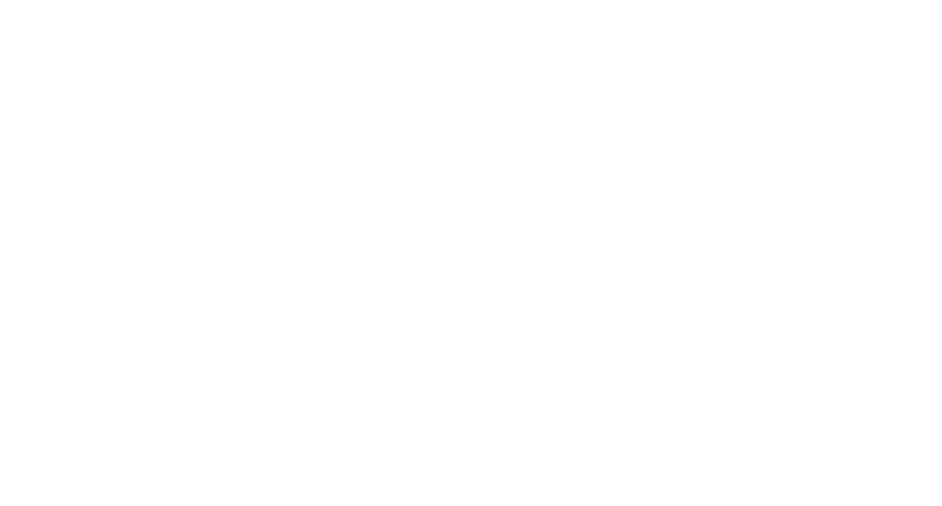
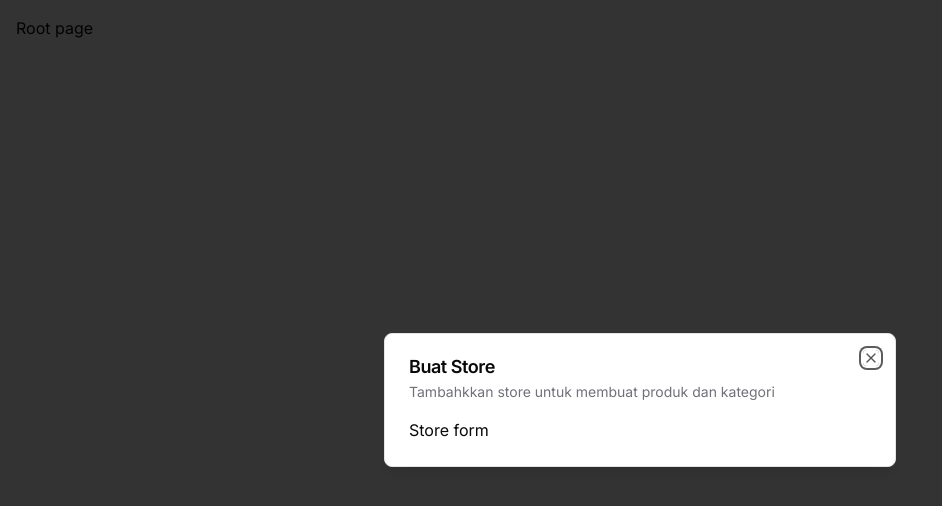
Before and after one commit to fyrmnzia/fyshop-admin, a Next.js app: page / in a window 1280 px wide. Shown: the top 506 px of the page, without its empty margins (0-942 px from the left). Built offline with nearby package versions, Linux system fonts and the light colour scheme.

Commit message:
komponen pembuatan toko

```diff
--- a/app/(root)/page.tsx
+++ b/app/(root)/page.tsx
@@ -1,10 +1,19 @@
-import { Button } from "@/components/ui/button";
-import { UserButton } from "@clerk/nextjs";
+"use client";
 
-export default function Home() {
-  return (
-    <main className="p-4">
-      <UserButton afterSignOutUrl="/" />
-    </main>
-  );
-}
+import Modal from "@/components/ui/modal";
+import { useStoreModal } from "@/hooks/use-store-modal";
+import { useEffect } from "react";
+
+const SetupPage = () => {
+  const onOpen = useStoreModal((state) => state.onOpen);
+  const isOpen = useStoreModal((state) => state.isOpen);
+
+  useEffect(() => {
+    if (!isOpen) {
+      onOpen();
+    }
+  }, [isOpen, onOpen]);
+  return <main className="p-4">Root page</main>;
+};
+
+export default SetupPage;
--- a/app/layout.tsx
+++ b/app/layout.tsx
@@ -2,6 +2,7 @@
 import { Inter } from "next/font/google";
 import "./globals.css";
 import { ClerkProvider } from "@clerk/nextjs";
+import { ModalProvider } from "@/providers/modal-provider";
 
 const inter = Inter({ subsets: ["latin"] });
 export const metadata: Metadata = {
@@ -17,7 +18,10 @@
   return (
     <ClerkProvider>
       <html lang="en">
-        <body className={`${inter.className} antialiased`}>{children}</body>
+        <body className={`${inter.className} antialiased`}>
+          <ModalProvider />
+          {children}
+        </body>
       </html>
     </ClerkProvider>
   );
--- /dev/null
+++ b/components/modals/store-modal.tsx
@@ -0,0 +1,19 @@
+"use client";
+
+import { useStoreModal } from "@/hooks/use-store-modal";
+import Modal from "../ui/modal";
+
+export const StoreModal = () => {
+  const storeModal = useStoreModal();
+
+  return (
+    <Modal
+      title="Buat Store"
+      description="Tambahkkan store untuk membuat produk dan kategori"
+      isOpen={storeModal.isOpen}
+      onClose={storeModal.onClose}
+    >
+      Store form
+    </Modal>
+  );
+};
--- /dev/null
+++ b/components/ui/dialog.tsx
@@ -0,0 +1,122 @@
+"use client"
+
+import * as React from "react"
+import * as DialogPrimitive from "@radix-ui/react-dialog"
+import { X } from "lucide-react"
+
+import { cn } from "@/lib/utils"
+
+const Dialog = DialogPrimitive.Root
+
+const DialogTrigger = DialogPrimitive.Trigger
+
+const DialogPortal = DialogPrimitive.Portal
+
+const DialogClose = DialogPrimitive.Close
+
+const DialogOverlay = React.forwardRef<
+  React.ElementRef<typeof DialogPrimitive.Overlay>,
+  React.ComponentPropsWithoutRef<typeof DialogPrimitive.Overlay>
+>(({ className, ...props }, ref) => (
+  <DialogPrimitive.Overlay
+    ref={ref}
+    className={cn(
+      "fixed inset-0 z-50 bg-black/80  data-[state=open]:animate-in data-[state=closed]:animate-out data-[state=closed]:fade-out-0 data-[state=open]:fade-in-0",
+      className
+    )}
+    {...props}
+  />
+))
+DialogOverlay.displayName = DialogPrimitive.Overlay.displayName
+
+const DialogContent = React.forwardRef<
+  React.ElementRef<typeof DialogPrimitive.Content>,
+  React.ComponentPropsWithoutRef<typeof DialogPrimitive.Content>
+>(({ className, children, ...props }, ref) => (
+  <DialogPortal>
+    <DialogOverlay />
+    <DialogPrimitive.Content
+      ref={ref}
+      className={cn(
+        "fixed left-[50%] top-[50%] z-50 grid w-full max-w-lg translate-x-[-50%] translate-y-[-50%] gap-4 border bg-background p-6 shadow-lg duration-200 data-[state=open]:animate-in data-[state=closed]:animate-out data-[state=closed]:fade-out-0 data-[state=open]:fade-in-0 data-[state=closed]:zoom-out-95 data-[state=open]:zoom-in-95 data-[state=closed]:slide-out-to-left-1/2 data-[state=closed]:slide-out-to-top-[48%] data-[state=open]:slide-in-from-left-1/2 data-[state=open]:slide-in-from-top-[48%] sm:rounded-lg",
+        className
+      )}
+      {...props}
+    >
+      {children}
+      <DialogPrimitive.Close className="absolute right-4 top-4 rounded-sm opacity-70 ring-offset-background transition-opacity hover:opacity-100 focus:outline-none focus:ring-2 focus:ring-ring focus:ring-offset-2 disabled:pointer-events-none data-[state=open]:bg-accent data-[state=open]:text-muted-foreground">
+        <X className="h-4 w-4" />
+        <span className="sr-only">Close</span>
+      </DialogPrimitive.Close>
+    </DialogPrimitive.Content>
+  </DialogPortal>
+))
+DialogContent.displayName = DialogPrimitive.Content.displayName
+
+const DialogHeader = ({
+  className,
+  ...props
+}: React.HTMLAttributes<HTMLDivElement>) => (
+  <div
+    className={cn(
+      "flex flex-col space-y-1.5 text-center sm:text-left",
+      className
+    )}
+    {...props}
+  />
+)
+DialogHeader.displayName = "DialogHeader"
+
+const DialogFooter = ({
+  className,
+  ...props
+}: React.HTMLAttributes<HTMLDivElement>) => (
+  <div
+    className={cn(
+      "flex flex-col-reverse sm:flex-row sm:justify-end sm:space-x-2",
+      className
+    )}
+    {...props}
+  />
+)
+DialogFooter.displayName = "DialogFooter"
+
+const DialogTitle = React.forwardRef<
+  React.ElementRef<typeof DialogPrimitive.Title>,
+  React.ComponentPropsWithoutRef<typeof DialogPrimitive.Title>
+>(({ className, ...props }, ref) => (
+  <DialogPrimitive.Title
+    ref={ref}
+    className={cn(
+      "text-lg font-semibold leading-none tracking-tight",
+      className
+    )}
+    {...props}
+  />
+))
+DialogTitle.displayName = DialogPrimitive.Title.displayName
+
+const DialogDescription = React.forwardRef<
+  React.ElementRef<typeof DialogPrimitive.Description>,
+  React.ComponentPropsWithoutRef<typeof DialogPrimitive.Description>
+>(({ className, ...props }, ref) => (
+  <DialogPrimitive.Description
+    ref={ref}
+    className={cn("text-sm text-muted-foreground", className)}
+    {...props}
+  />
+))
+DialogDescription.displayName = DialogPrimitive.Description.displayName
+
+export {
+  Dialog,
+  DialogPortal,
+  DialogOverlay,
+  DialogClose,
+  DialogTrigger,
+  DialogContent,
+  DialogHeader,
+  DialogFooter,
+  DialogTitle,
+  DialogDescription,
+}
--- /dev/null
+++ b/components/ui/modal.tsx
@@ -0,0 +1,44 @@
+"use client";
+
+import {
+  Dialog,
+  DialogContent,
+  DialogDescription,
+  DialogHeader,
+  DialogTitle,
+} from "./dialog";
+
+interface ModalProps {
+  title: string;
+  description: string;
+  isOpen: boolean;
+  onClose: () => void;
+  children?: React.ReactNode;
+}
+
+const Modal = ({
+  title,
+  description,
+  isOpen,
+  onClose,
+  children,
+}: ModalProps) => {
+  const onChange = (open: boolean) => {
+    if (!open) {
+      onClose();
+    }
+  };
+  return (
+    <Dialog open={isOpen} onOpenChange={onChange}>
+      <DialogContent>
+        <DialogHeader>
+          <DialogTitle>{title}</DialogTitle>
+          <DialogDescription>{description}</DialogDescription>
+        </DialogHeader>
+        {children}
+      </DialogContent>
+    </Dialog>
+  );
+};
+
+export default Modal;
--- /dev/null
+++ b/hooks/use-store-modal.tsx
@@ -0,0 +1,13 @@
+import { create } from "zustand";
+
+interface useStoreModalStore {
+  isOpen: boolean;
+  onOpen: () => void;
+  onClose: () => void;
+}
+
+export const useStoreModal = create<useStoreModalStore>((set) => ({
+  isOpen: false,
+  onOpen: () => set({ isOpen: true }),
+  onClose: () => set({ isOpen: false }),
+}));
--- a/package.json
+++ b/package.json
@@ -10,6 +10,7 @@
   },
   "dependencies": {
     "@clerk/nextjs": "^6.0.2",
+    "@radix-ui/react-dialog": "^1.1.2",
     "@radix-ui/react-slot": "^1.1.0",
     "class-variance-authority": "^0.7.0",
     "clsx": "^2.1.1",
@@ -18,7 +19,8 @@
     "react": "19.0.0-rc-69d4b800-20241021",
     "react-dom": "19.0.0-rc-69d4b800-20241021",
     "tailwind-merge": "^2.5.4",
-    "tailwindcss-animate": "^1.0.7"
+    "tailwindcss-animate": "^1.0.7",
+    "zustand": "^5.0.1"
   },
   "devDependencies": {
     "@types/node": "^20",
--- /dev/null
+++ b/providers/modal-provider.tsx
@@ -0,0 +1,20 @@
+"use client";
+
+import { StoreModal } from "@/components/modals/store-modal";
+import { useEffect, useState } from "react";
+
+export const ModalProvider = () => {
+  const [isMounted, setIsMounted] = useState(false);
+
+  useEffect(() => {
+    setIsMounted(true);
+  }, []);
+  if (!isMounted) {
+    return null;
+  }
+  return (
+    <>
+      <StoreModal />
+    </>
+  );
+};
```
Also changed, not shown: 1 other file (tests, documents, lock files or other folders).
